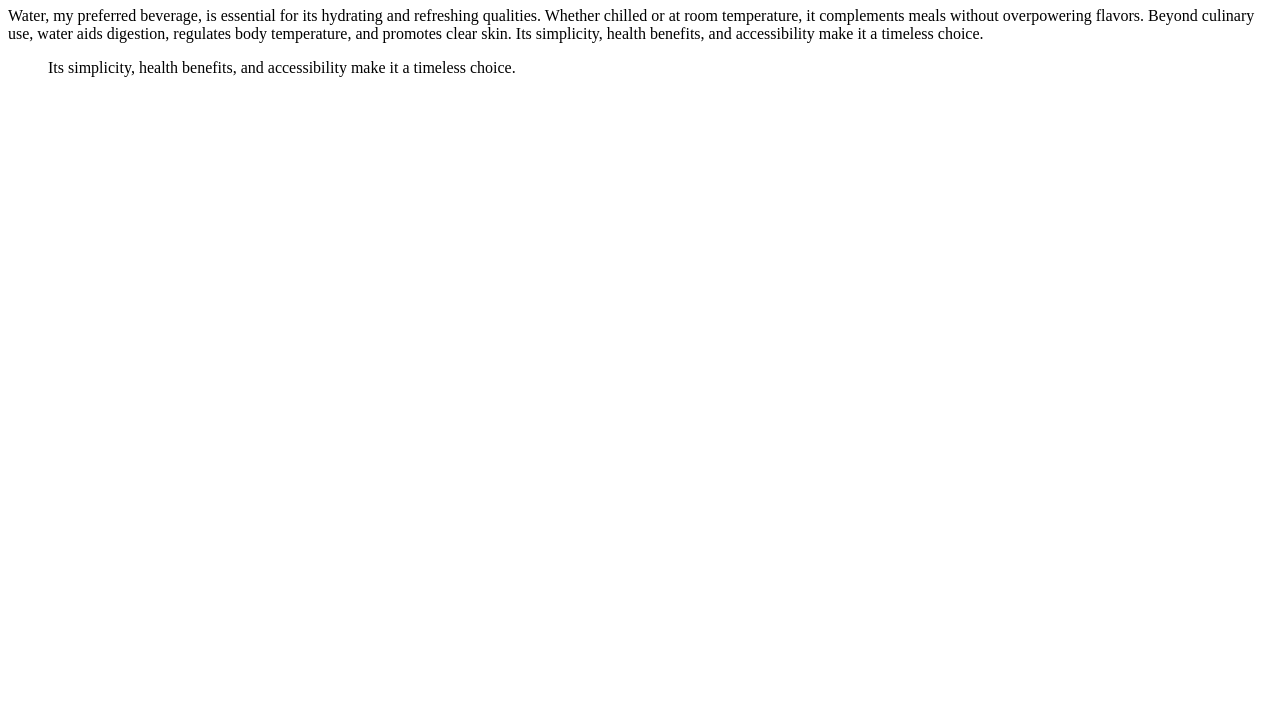
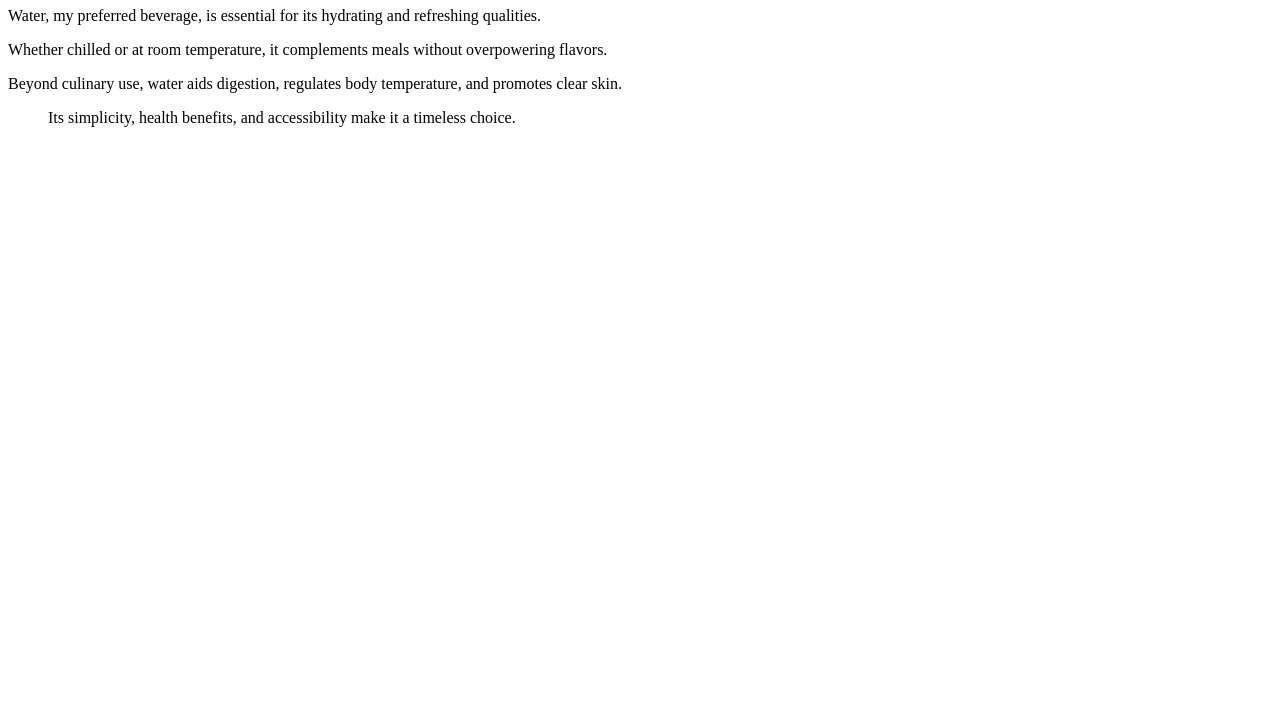
Before and after one commit to ChristianSAvila/ChristianSAvila, a plain HTML site: page index.html in a window 1280 px wide. Shown: the part 73-800 px from the top of the page. Drawn offline with Linux system fonts and the light colour scheme.

Commit message:
Update index.html

```diff
--- a/index.html
+++ b/index.html
@@ -4,10 +4,10 @@
     <meta charset="UTF-8">
     <meta name="viewport" content="width=device-width, initial-scale=1.0">
     <title>Chapter 1 Assignment</title>
+</head>
      <body>
     <h1> Review of Water</h1>
-       <p>Water, my preferred beverage, is essential for its hydrating and refreshing qualities. Whether chilled or at room temperature, it complements meals without overpowering flavors. Beyond culinary use, water aids digestion, regulates body temperature, and promotes clear skin. Its simplicity, health benefits, and accessibility make it a timeless choice.</p>
+       <p>Water, my preferred beverage, is essential for its hydrating and refreshing qualities.</p> <p>Whether chilled or at room temperature, it complements meals without overpowering flavors.</p> <p>Beyond culinary use, water aids digestion, regulates body temperature, and promotes clear skin.</p>
 <blockquote>Its simplicity, health benefits, and accessibility make it a timeless choice.</blockquote>
-</dl>
 </body>
 </html>
```
